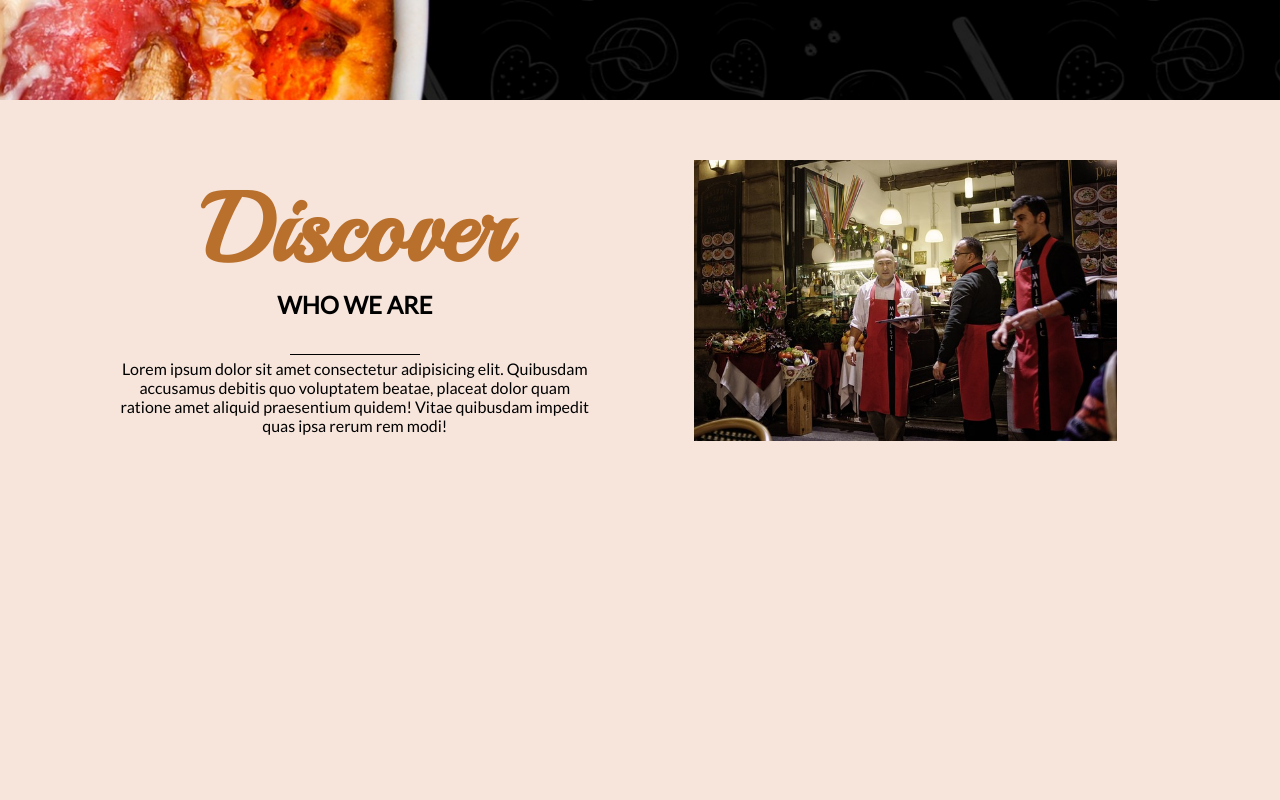
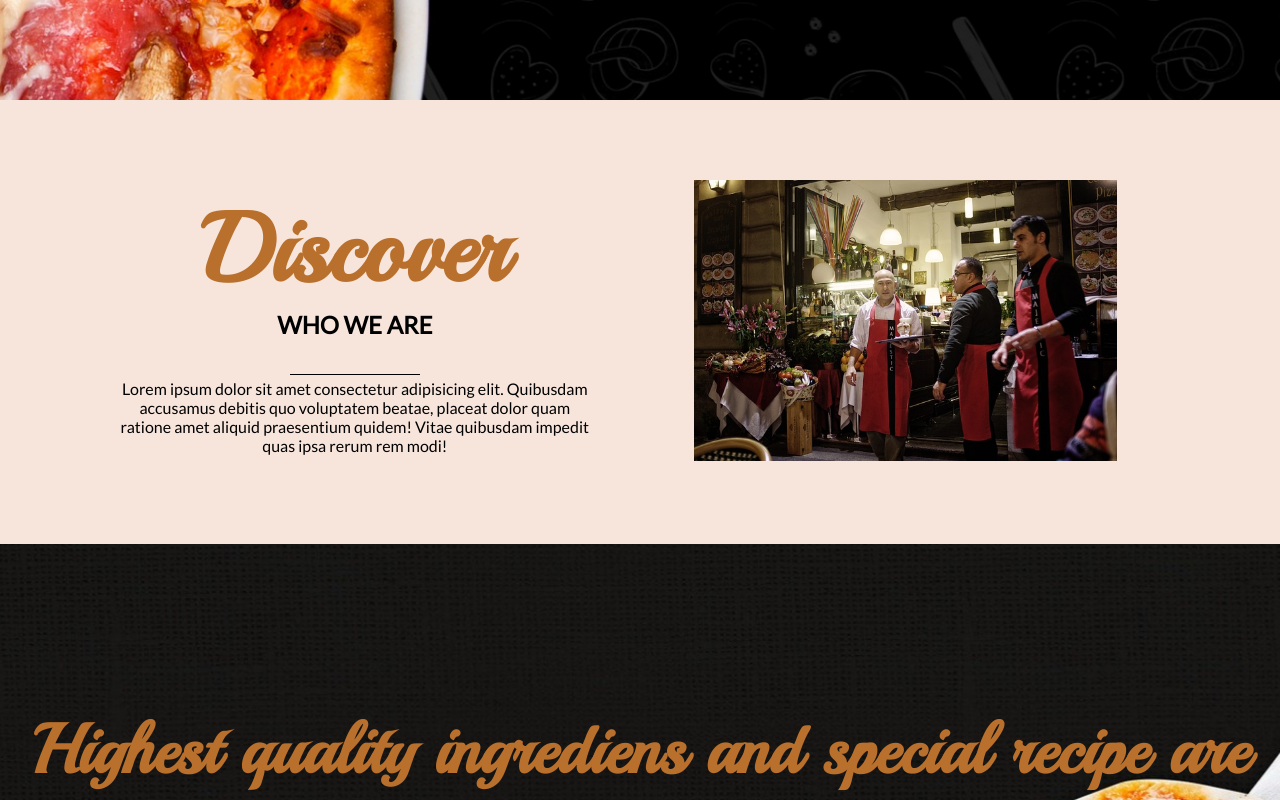
Before and after one commit to witoldandreasik/pizza-restaurant, a React (Create React App) app: page / in a window 1280 px wide. Shown: the part 700-1500 px from the top of the page. Built offline with nearby package versions, Linux system fonts and the light colour scheme.

Commit message:
change styles to get better ux

```diff
--- a/src/components/About/About.scss
+++ b/src/components/About/About.scss
@@ -1,6 +1,5 @@
 .about {
   width: 100%;
-  height: 100vh;
   background-color: #f7e5dc;
   .about__container {
     padding: 30px 7%;
@@ -13,8 +12,8 @@
       flex-direction: row-reverse;
       flex: 0 0 100%;
       flex-wrap: wrap;
-      padding-top: 30px;
-      padding-bottom: 30px;
+      padding-top: 50px;
+      padding-bottom: 50px;
       .about__img-wrapper {
         height: auto;
         flex-basis: 50%;
@@ -63,6 +62,7 @@
 }
 @media (max-width: 1000px) {
   .about {
+    height: 100vh;
     .about__container {
       .about__row {
         .about__img-wrapper {
```
